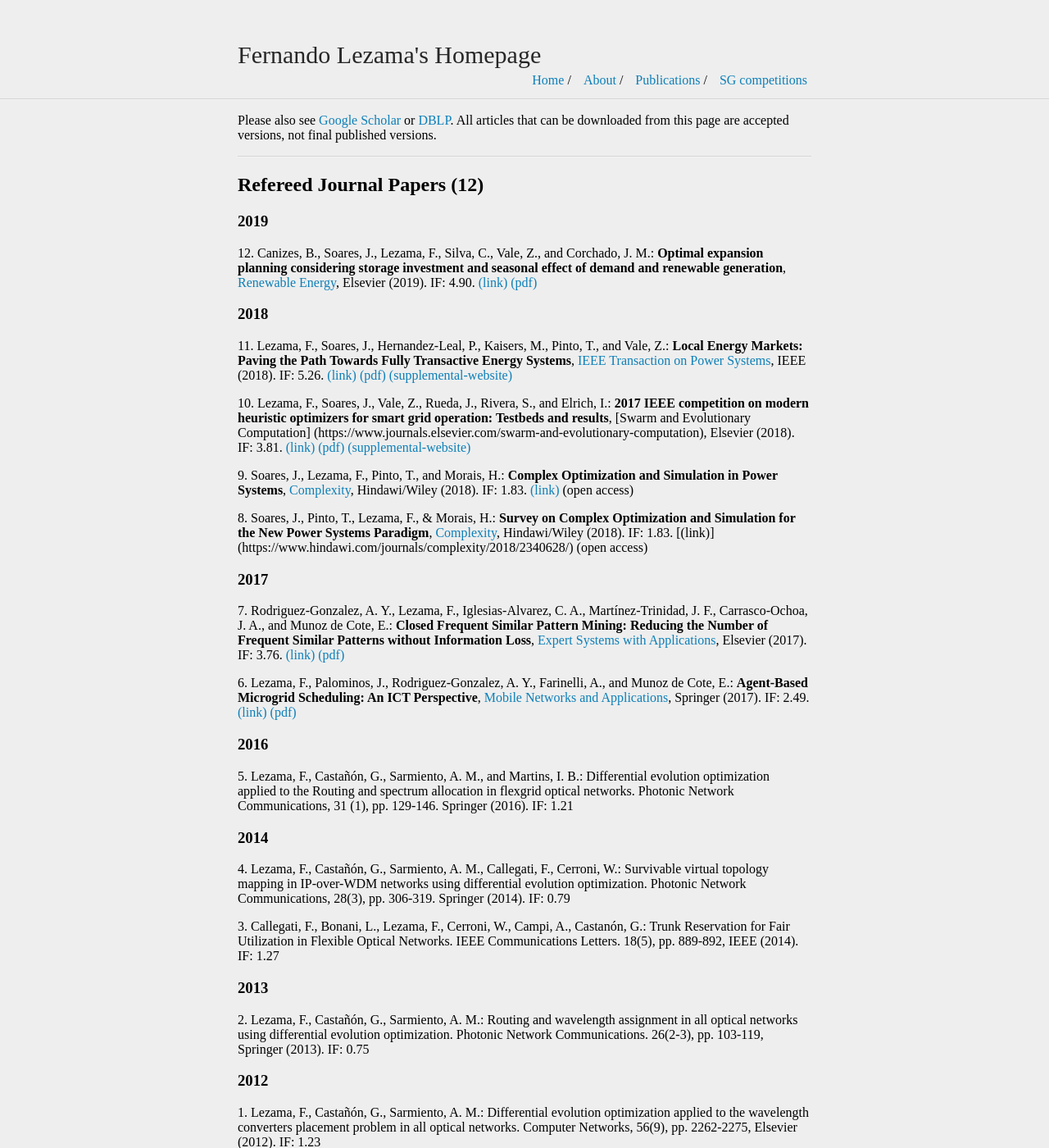
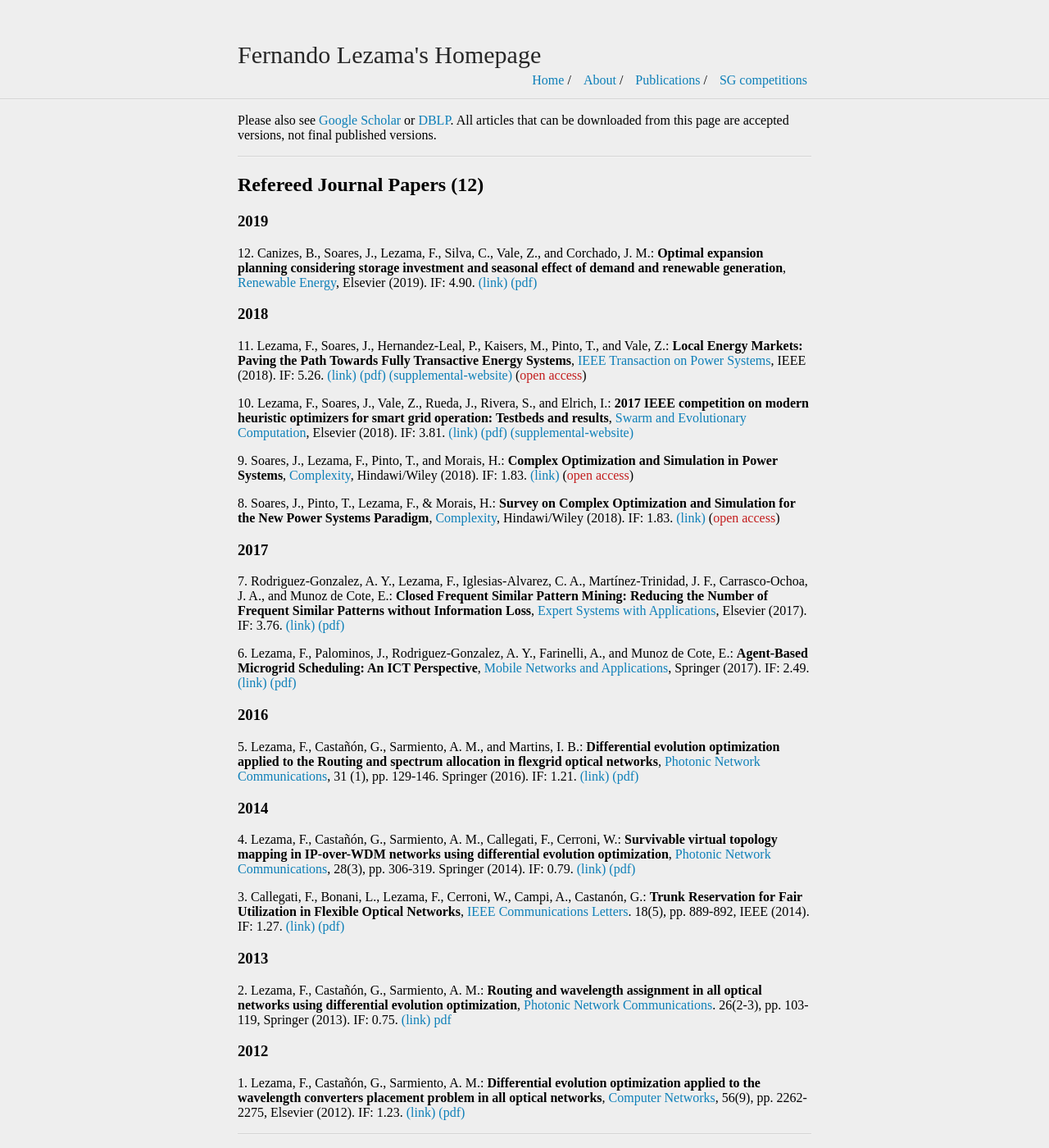
Before and after one commit to fernandolezama/fernandolezama.github.io, a Jekyll site: the page built from publication.md, in a window 1280 px wide and 1400 px high. Shown: the whole window at 82% size. Built offline with Jekyll 4.4.1, drawn with Linux system fonts in a browser that asks for light colours.

Commit message:
Update publication.md

```diff
--- a/publication.md
+++ b/publication.md
@@ -15,13 +15,13 @@ Please also see [Google Scholar](https://scholar.google.com/citations?user=LIpiL
 
 ### 2018
 
-11\. Lezama, F., Soares, J., Hernandez-Leal, P., Kaisers, M., Pinto, T., and Vale, Z.: **Local Energy Markets: Paving the Path Towards Fully Transactive Energy Systems**, [IEEE Transaction on Power Systems](https://ieeexplore.ieee.org/xpl/RecentIssue.jsp?punumber=59), IEEE (2018). IF: 5.26. [(link)](https://ieeexplore.ieee.org/abstract/document/8411502) [(pdf)](pdf/flc-TPWRS2018.pdf) [(supplemental-website)](http://www.gecad.isep.ipp.pt/ies/public-data/ites)
+11\. Lezama, F., Soares, J., Hernandez-Leal, P., Kaisers, M., Pinto, T., and Vale, Z.: **Local Energy Markets: Paving the Path Towards Fully Transactive Energy Systems**, [IEEE Transaction on Power Systems](https://ieeexplore.ieee.org/xpl/RecentIssue.jsp?punumber=59), IEEE (2018). IF: 5.26. [(link)](https://ieeexplore.ieee.org/abstract/document/8411502) [(pdf)](pdf/flc-TPWRS2018.pdf) [(supplemental-website)](http://www.gecad.isep.ipp.pt/ies/public-data/ites) (<span style="color:#C31D1D;">open access</span>)
 
-10\. Lezama, F., Soares, J., Vale, Z., Rueda, J., Rivera, S., and Elrich, I.: **2017 IEEE competition on modern heuristic optimizers for smart grid operation: Testbeds and results**, [Swarm and Evolutionary Computation] (https://www.journals.elsevier.com/swarm-and-evolutionary-computation), Elsevier (2018). IF: 3.81. [(link)](https://www.sciencedirect.com/science/article/pii/S2210650218300592) [(pdf)](pdf/flc-SWEVO2018.pdf) [(supplemental-website)](http://sites.ieee.org/psace-mho/2017-smart-grid-operation-problems-competition-panel/)
+10\. Lezama, F., Soares, J., Vale, Z., Rueda, J., Rivera, S., and Elrich, I.: **2017 IEEE competition on modern heuristic optimizers for smart grid operation: Testbeds and results**, [Swarm and Evolutionary Computation](https://www.journals.elsevier.com/swarm-and-evolutionary-computation), Elsevier (2018). IF: 3.81. [(link)](https://www.sciencedirect.com/science/article/pii/S2210650218300592) [(pdf)](pdf/flc-SWEVO2018.pdf) [(supplemental-website)](http://sites.ieee.org/psace-mho/2017-smart-grid-operation-problems-competition-panel/)
 
-9\. Soares, J., Lezama, F., Pinto, T., and Morais, H.: **Complex Optimization and Simulation in Power Systems**, [Complexity](https://www.hindawi.com/journals/complexity/), Hindawi/Wiley (2018). IF: 1.83. [(link)](https://www.hindawi.com/journals/complexity/2018/6562876/) (open access)
+9\. Soares, J., Lezama, F., Pinto, T., and Morais, H.: **Complex Optimization and Simulation in Power Systems**, [Complexity](https://www.hindawi.com/journals/complexity/), Hindawi/Wiley (2018). IF: 1.83. [(link)](https://www.hindawi.com/journals/complexity/2018/6562876/) (<span style="color:#C31D1D;">open access</span>)
 
-8\. Soares, J., Pinto, T., Lezama, F., & Morais, H.: **Survey on Complex Optimization and Simulation for the New Power Systems Paradigm**, [Complexity](https://www.hindawi.com/journals/complexity/), Hindawi/Wiley (2018). IF: 1.83. [(link)] (https://www.hindawi.com/journals/complexity/2018/2340628/) (open access)
+8\. Soares, J., Pinto, T., Lezama, F., & Morais, H.: **Survey on Complex Optimization and Simulation for the New Power Systems Paradigm**, [Complexity](https://www.hindawi.com/journals/complexity/), Hindawi/Wiley (2018). IF: 1.83. [(link)](https://www.hindawi.com/journals/complexity/2018/2340628/) (<span style="color:#C31D1D;">open access</span>)
 
 ### 2017
 
@@ -31,21 +31,21 @@ Please also see [Google Scholar](https://scholar.google.com/citations?user=LIpiL
 
 ### 2016
 
-5\. Lezama, F., Castañón, G., Sarmiento, A. M., and Martins, I. B.: Differential evolution optimization applied to the Routing and spectrum allocation in flexgrid optical networks. Photonic Network Communications, 31 (1), pp. 129-146. Springer (2016). IF: 1.21
+5\. Lezama, F., Castañón, G., Sarmiento, A. M., and Martins, I. B.: **Differential evolution optimization applied to the Routing and spectrum allocation in flexgrid optical networks**, [Photonic Network Communications](https://link.springer.com/journal/11107), 31 (1), pp. 129-146. Springer (2016). IF: 1.21. [(link)](https://link.springer.com/article/10.1007/s11107-015-0558-3) [(pdf)]()
 
 ### 2014
 
-4\. Lezama, F., Castañón, G., Sarmiento, A. M., Callegati, F., Cerroni, W.: Survivable virtual topology mapping in IP-over-WDM networks using differential evolution optimization. Photonic Network Communications, 28(3), pp. 306-319. Springer (2014). IF: 0.79
+4\. Lezama, F., Castañón, G., Sarmiento, A. M., Callegati, F., Cerroni, W.: **Survivable virtual topology mapping in IP-over-WDM networks using differential evolution optimization**, [Photonic Network Communications](https://link.springer.com/journal/11107), 28(3), pp. 306-319. Springer (2014). IF: 0.79. [(link)](https://link.springer.com/article/10.1007/s11107-014-0455-1) [(pdf)]()
 
-3\. Callegati, F., Bonani, L., Lezama, F., Cerroni, W., Campi, A., Castanón, G.: Trunk Reservation for Fair Utilization in Flexible Optical Networks. IEEE Communications Letters. 18(5), pp. 889-892, IEEE (2014). IF: 1.27
+3\. Callegati, F., Bonani, L., Lezama, F., Cerroni, W., Campi, A., Castanón, G.: **Trunk Reservation for Fair Utilization in Flexible Optical Networks**, [IEEE Communications Letters](https://ieeexplore.ieee.org/xpl/RecentIssue.jsp?punumber=4234). 18(5), pp. 889-892, IEEE (2014). IF: 1.27. [(link)](https://ieeexplore.ieee.org/abstract/document/6787150) [(pdf)]()
 
 ### 2013
 
-2\. Lezama, F., Castañón, G., Sarmiento, A. M.: Routing and wavelength assignment in all optical networks using differential evolution optimization. Photonic Network Communications. 26(2-3), pp. 103-119, Springer (2013). IF: 0.75
+2\. Lezama, F., Castañón, G., Sarmiento, A. M.: **Routing and wavelength assignment in all optical networks using differential evolution optimization**, [Photonic Network Communications](https://link.springer.com/journal/11107). 26(2-3), pp. 103-119, Springer (2013). IF: 0.75. [(link)](https://link.springer.com/article/10.1007/s11107-013-0413-3) [pdf]()
 
 ### 2012
 
-1\. Lezama, F., Castañón, G., Sarmiento, A. M.: Differential evolution optimization applied to the wavelength converters placement problem in all optical networks. Computer Networks, 56(9), pp. 2262-2275, Elsevier (2012). IF: 1.23
+1\. Lezama, F., Castañón, G., Sarmiento, A. M.: **Differential evolution optimization applied to the wavelength converters placement problem in all optical networks**, [Computer Networks](https://www.journals.elsevier.com/computer-networks), 56(9), pp. 2262-2275, Elsevier (2012). IF: 1.23. [(link)](https://www.sciencedirect.com/science/article/pii/S1389128612001181) [(pdf)]()
 
 ---
 
```
